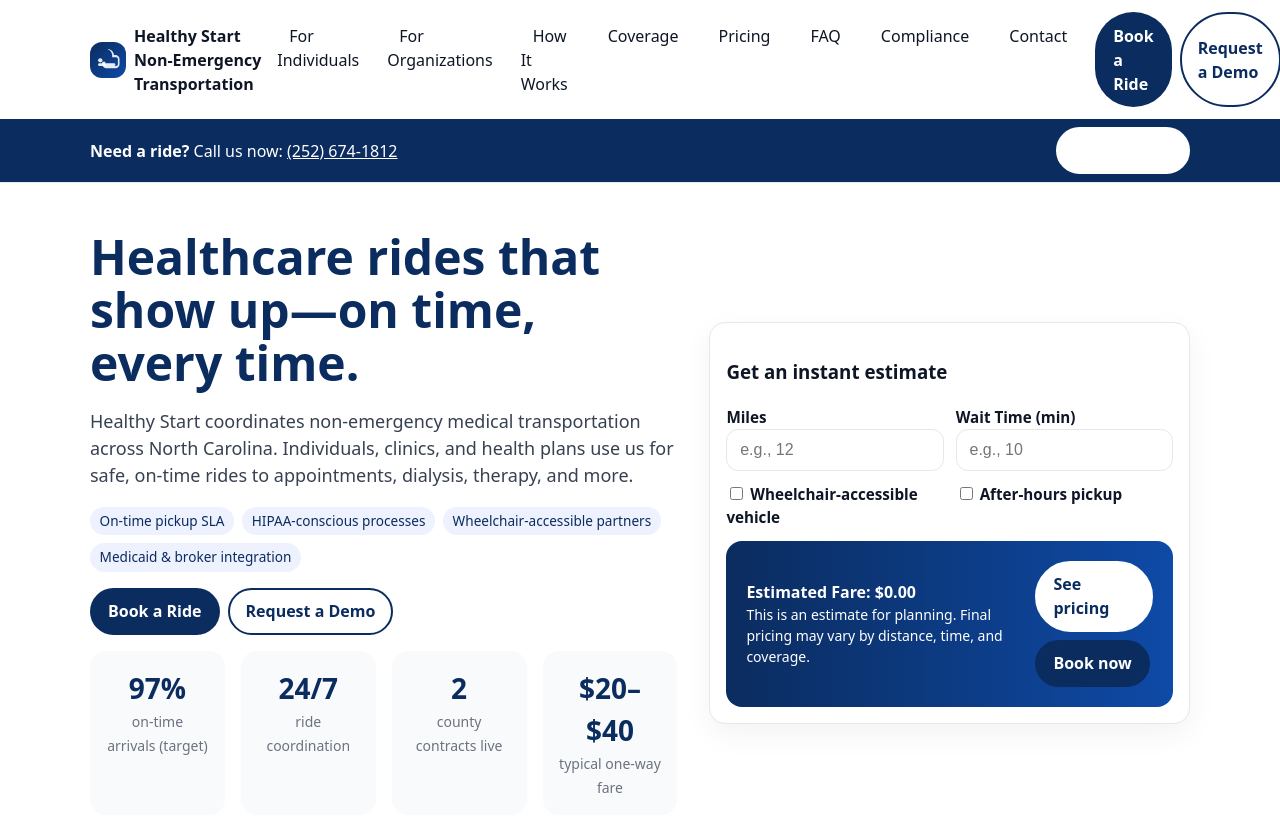
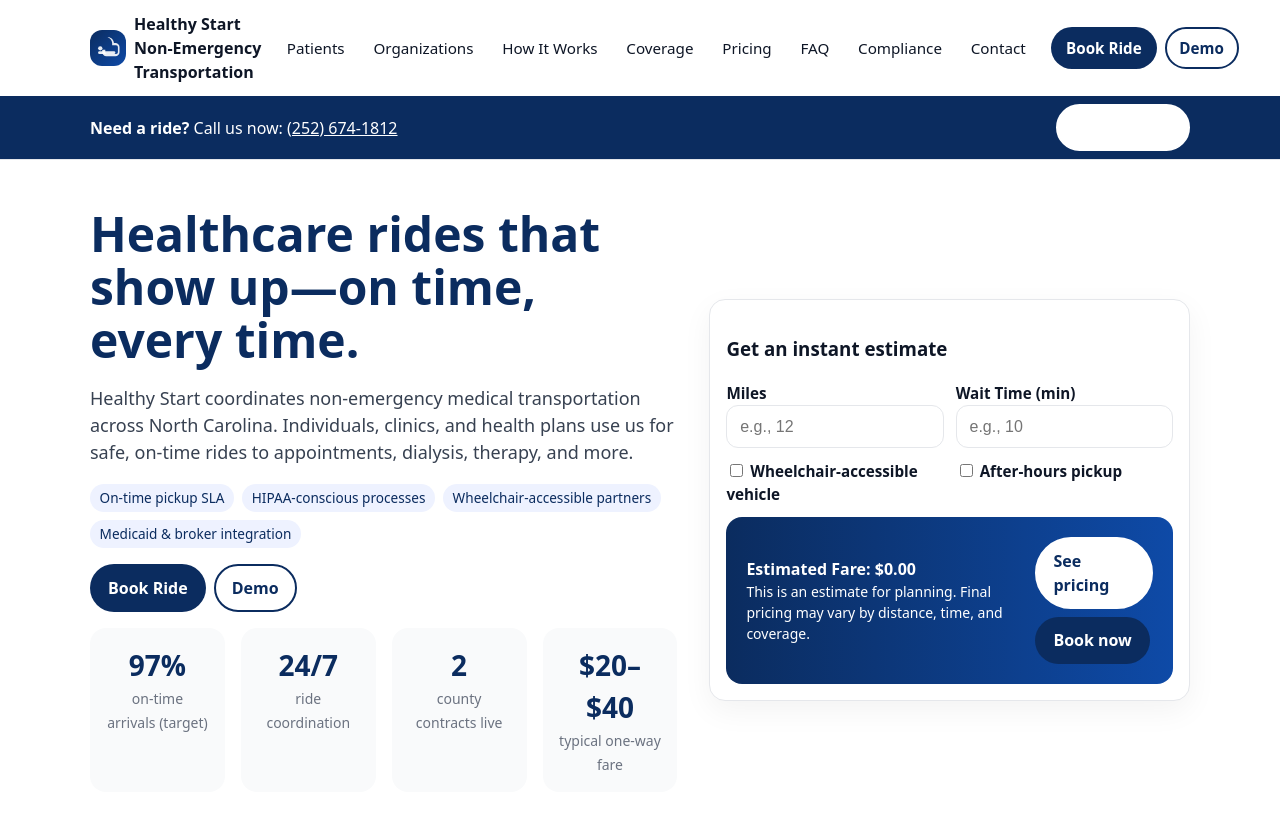
Before and after one commit to NyutonCEO/healthystart, a plain HTML site: page index.html in a window 1280 px wide. Shown: the top 818 px of the page. Drawn offline with Linux system fonts and the light colour scheme.

Commit message:
fifth commit

```diff
--- a/assets/css/styles.css
+++ b/assets/css/styles.css
@@ -33,15 +33,17 @@
 .brand img { border-radius: 12px; }
 
 .nav-toggle { display: none; }
-.nav-menu { display: flex; gap: 1rem; list-style: none; padding: 0; margin: 0; }
-.nav-link { text-decoration: none; color: var(--text); padding: .5rem .75rem; border-radius: 999px; }
+.nav-menu { display: flex; gap: .6rem; list-style: none; padding: 0; margin: 0; }
+.nav-link { text-decoration: none; color: var(--text); padding: .45rem .6rem; border-radius: 999px; font-size: .95rem; }
 .nav-link:hover, .nav-link.active { background: #f3f4f6; }
 
 .header-cta { display: flex; gap: .5rem; }
+.nav-link, .header-cta .btn { white-space: nowrap; }
 .btn {
   display: inline-flex; align-items: center; justify-content: center;
   padding: .6rem 1rem; border-radius: 999px; text-decoration: none; font-weight: 600; border: 2px solid transparent;
 }
+.header-cta .btn { padding: .5rem .8rem; font-size: .95rem; }
 .btn-primary { background: var(--blue); color: white; }
 .btn-primary:hover { background: var(--blue-2); }
 .btn-outline { color: var(--blue); border-color: var(--blue); }
@@ -109,3 +111,10 @@
   .nav-menu { display: none; flex-direction: column; background: #fff; border: 1px solid var(--border); border-radius: 12px; padding: .5rem; position: absolute; right: 4%; top: 64px; width: min(360px, 92%); }
   .nav-menu.open { display: flex; }
 }
+
+/* Collapse nav earlier to prevent wrapping */
+@media (max-width: 1200px) {
+  .nav-toggle { display: inline-flex; }
+  .nav-menu { display: none; flex-direction: column; background: #fff; border: 1px solid var(--border); border-radius: 12px; padding: .5rem; position: absolute; right: 4%; top: 64px; width: min(360px, 92%); }
+  .nav-menu.open { display: flex; }
+}
--- a/index.html
+++ b/index.html
@@ -50,8 +50,8 @@
         <nav class="nav" aria-label="Primary">
           <button id="navToggle" class="nav-toggle" aria-expanded="false" aria-controls="navMenu">Menu</button>
           <ul id="navMenu" class="nav-menu">
-            <li><a class="nav-link" href="patients.html">For Individuals</a></li>
-<li><a class="nav-link" href="organizations.html">For Organizations</a></li>
+            <li><a class="nav-link" href="patients.html">Patients</a></li>
+<li><a class="nav-link" href="organizations.html">Organizations</a></li>
 <li><a class="nav-link" href="how-it-works.html">How It Works</a></li>
 <li><a class="nav-link" href="coverage.html">Coverage</a></li>
 <li><a class="nav-link" href="pricing.html">Pricing</a></li>
@@ -61,8 +61,8 @@
           </ul>
         </nav>
         <div class="header-cta">
-          <a class="btn btn-primary" href="patients.html">Book a Ride</a>
-          <a class="btn btn-outline" href="organizations.html">Request a Demo</a>
+          <a class="btn btn-primary" href="patients.html">Book Ride</a>
+          <a class="btn btn-outline" href="organizations.html">Demo</a>
         </div>
       </div>
       <div class="cta-bar">
@@ -87,8 +87,8 @@
       <span class="badge">Medicaid & broker integration</span>
     </div>
     <div style="margin-top:1rem; display:flex; gap:.5rem; flex-wrap:wrap;">
-      <a class="btn btn-primary" href="patients.html">Book a Ride</a>
-      <a class="btn btn-outline" href="organizations.html">Request a Demo</a>
+      <a class="btn btn-primary" href="patients.html">Book Ride</a>
+      <a class="btn btn-outline" href="organizations.html">Demo</a>
     </div>
     <div class="kpis" style="margin-top:1rem;">
       <div class="kpi"><strong>97%</strong><span class="muted small">on‑time arrivals (target)</span></div>
@@ -213,7 +213,7 @@
       </div>
       <div class="container footer-bottom">
         <div class="small muted">© 2025 Healthy Start Non‑Emergency Transportation. All rights reserved.</div>
-        <div class="small"><a href="patients.html">For Individuals</a> · <a href="organizations.html">For Organizations</a> · <a href="how-it-works.html">How It Works</a> · <a href="coverage.html">Coverage</a> · <a href="pricing.html">Pricing</a> · <a href="faq.html">FAQ</a> · <a href="compliance.html">Compliance</a> · <a href="contact.html">Contact</a></div>
+        <div class="small"><a href="patients.html">Patients</a> · <a href="organizations.html">Organizations</a> · <a href="how-it-works.html">How It Works</a> · <a href="coverage.html">Coverage</a> · <a href="pricing.html">Pricing</a> · <a href="faq.html">FAQ</a> · <a href="compliance.html">Compliance</a> · <a href="contact.html">Contact</a></div>
       </div>
     </footer>
 </body>
```
Also changed, not shown: compliance.html (+5 -5 lines), contact.html (+5 -5 lines), coverage.html (+5 -5 lines), faq.html (+5 -5 lines), how-it-works.html (+5 -5 lines), organizations.html (+5 -5 lines), patients.html (+5 -5 lines), pricing.html (+5 -5 lines), privacy.html (+5 -5 lines), terms.html (+5 -5 lines), README.md.
